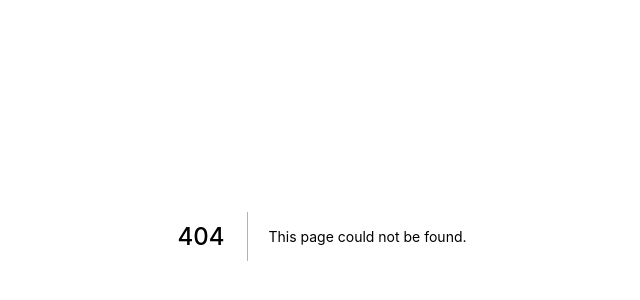
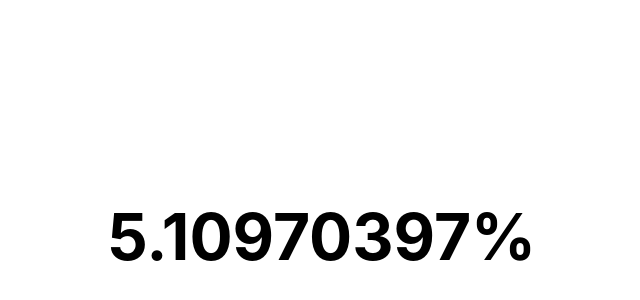
Before and after one commit to nialvi/nextjs, a Next.js app: page /progress in a window 1280 px wide. Before the commit this address had no page. Shown: the part 164-464 px from the top of the page, without its empty margins (318-958 px from the left). Built offline with nearby package versions, Linux system fonts and the light colour scheme.

Commit message:
added progress year

```diff
--- a/pages/_app.js
+++ /dev/null
@@ -1,7 +0,0 @@
-import '../styles/globals.css'
-
-function MyApp({ Component, pageProps }) {
-  return <Component {...pageProps} />
-}
-
-export default MyApp
--- /dev/null
+++ b/pages/_app.tsx
@@ -0,0 +1,8 @@
+import { AppProps } from "next/app";
+import "../styles/globals.css";
+
+function MyApp({ Component, pageProps }: AppProps) {
+  return <Component {...pageProps} />;
+}
+
+export default MyApp;
--- /dev/null
+++ b/pages/progress.tsx
@@ -0,0 +1,48 @@
+import { useState, useEffect } from "react";
+import { getProgress } from "./progress/model";
+import styles from "../styles/Progress.module.css";
+
+const getYearProgers = () => {
+  const startYearMs = new Date(
+    `${new Date().getFullYear()}-01-01T00:00:00`
+  ).getTime();
+  const endYearMs = new Date(
+    `${new Date().getFullYear()}-12-31T23:59:59`
+  ).getTime();
+  const nowMs = new Date().getTime();
+
+  return getProgress(startYearMs, endYearMs, nowMs);
+};
+
+function Progress(props) {
+  const { initialProgress } = props;
+  const [progress, setDate] = useState(initialProgress);
+
+  useEffect(() => {
+    const intervalId = setInterval(() => {
+      setDate(getYearProgers());
+    }, 1000);
+
+    return () => {
+      clearInterval(intervalId);
+    };
+  });
+
+  return (
+    <div className={styles.container}>
+      <div>
+        <h1 className={styles.header}>{progress}%</h1>
+      </div>
+    </div>
+  );
+}
+
+export async function getStaticProps() {
+  return {
+    props: {
+      initialProgress: getYearProgers(),
+    },
+  };
+}
+
+export default Progress;
--- /dev/null
+++ b/pages/progress/model/index.ts
@@ -0,0 +1,10 @@
+export function getProgress(
+  startMs: number,
+  endMs: number,
+  nowMs: number
+): number {
+  const percent = ((nowMs / (endMs - startMs)) * 100) / 1000;
+  const NUMBER_ROUND = 100_000_000;
+
+  return Math.floor(percent * NUMBER_ROUND) / NUMBER_ROUND;
+}
--- /dev/null
+++ b/styles/Progress.module.css
@@ -0,0 +1,10 @@
+.container {
+  height: 100vh;
+  display: flex;
+  justify-content: center;
+  align-items: center;
+}
+
+.header {
+  font-size: 8vh;
+}
```
Also changed, not shown: package.json (+13 -1 lines), tsconfig.json (added, +29 -0 lines), next-env.d.ts (added), 1 other file (tests, documents, lock files or other folders).
